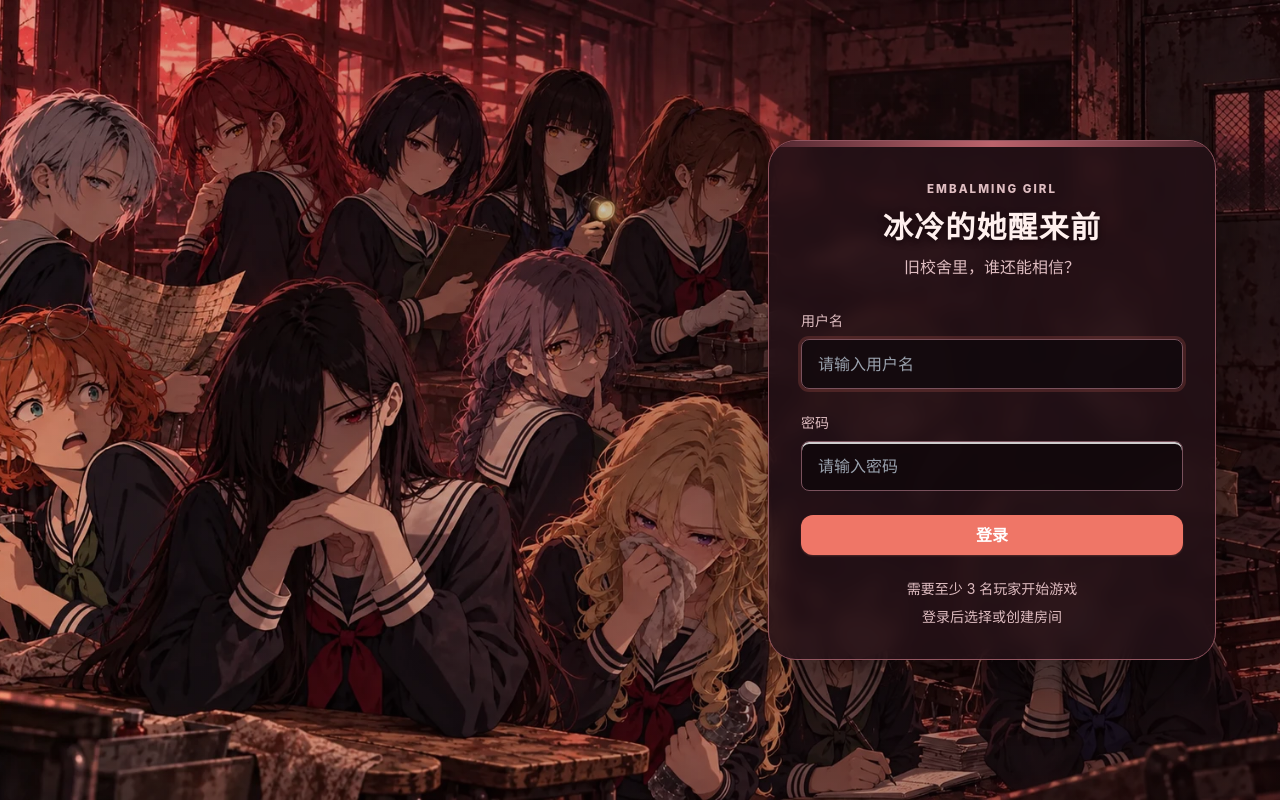
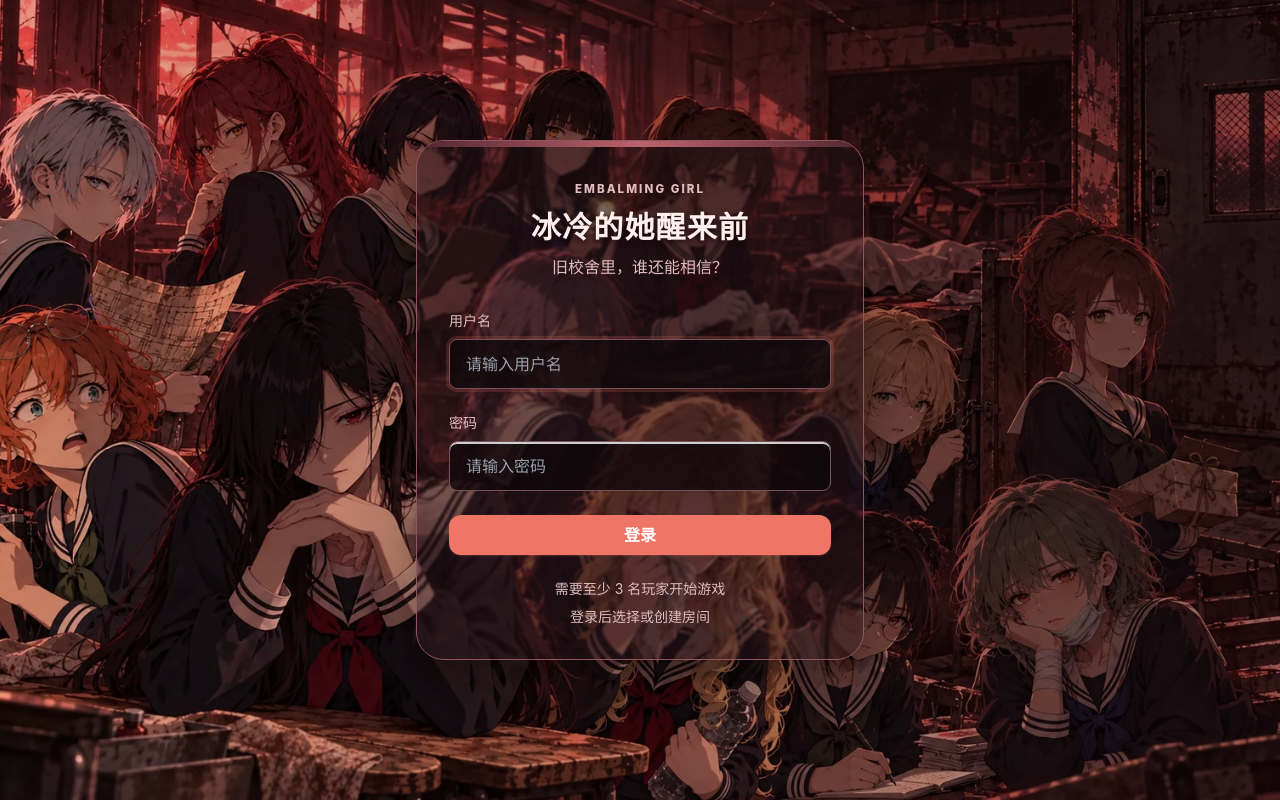
Before and after one commit to Z1Wu/mini-card-game, a React (Vite) app in the folder frontend/: page / in a window 1280 px wide. Built offline with nearby package versions, Linux system fonts and the light colour scheme; no server answers.

Commit message:
fix(ui): center translucent login panel

```diff
--- a/frontend/src/assets/styles/horror-table.css
+++ b/frontend/src/assets/styles/horror-table.css
@@ -379,14 +379,14 @@ body:has(.skill-activation) .turn-announcement { visibility: hidden; }
 .honor-result-player { display: flex; flex-direction: column; align-items: center; gap: 6px; }
 .honor-result-avatar { width: 54px; height: 54px; font-size: 22px; border: 2px solid #c28d93; background: #583b43; color: #fff; }
 .honor-result-player strong { font-size: 14px; color: #f2e3e5; }
-.login-poster.campus-shell { min-height: 100dvh; height: auto; background-size: cover; background-position: center; background-attachment: fixed; justify-content: flex-end; padding-right: max(5vw,24px); color: #eee0df; }
+.login-poster.campus-shell { min-height: 100dvh; height: auto; background-size: cover; background-position: center; background-attachment: fixed; justify-content: center; padding: 24px; color: #eee0df; }
 .login-poster.campus-shell::before { display: none; }
-.login-poster .campus-panel { background: rgba(35,17,23,.86); border-color: #925560; box-shadow: 0 20px 60px rgba(0,0,0,.45); backdrop-filter: blur(8px); }
+.login-poster .campus-panel { background: rgba(35,17,23,.48); border-color: #925560; box-shadow: 0 20px 60px rgba(0,0,0,.45); backdrop-filter: blur(1px); }
 .login-poster .campus-panel::before { background: linear-gradient(90deg,#512730,#bc636c,#512730); }
 .login-poster .campus-title { color: #fff0ee; font-size: 30px; text-shadow: 0 2px 6px #16070b; letter-spacing: .04em; }
 .login-poster .campus-kicker, .login-poster .text-slate-500, .login-poster label { color: #dfbdc1; }
 .login-poster .campus-panel input { color: #fff !important; background: rgba(15,8,12,.8) !important; border-color: #79515c !important; }
-@media (max-width: 640px) { .login-poster.campus-shell { justify-content: center; padding: 20px; background-position: 38% center; }.login-poster .campus-panel { background: rgba(35,17,23,.9); } }
+@media (max-width: 640px) { .login-poster.campus-shell { justify-content: center; padding: 20px; background-position: 38% center; }.login-poster .campus-panel { background: rgba(35,17,23,.48); } }
 /* Keep the action row between the information sheet and the local hand. */
 .game-table .table-own-actions { position: fixed; left: 50%; bottom: 174px; transform: translateX(-50%); z-index: 25; }
 .game-table .table-decision { bottom: 222px; }
```
